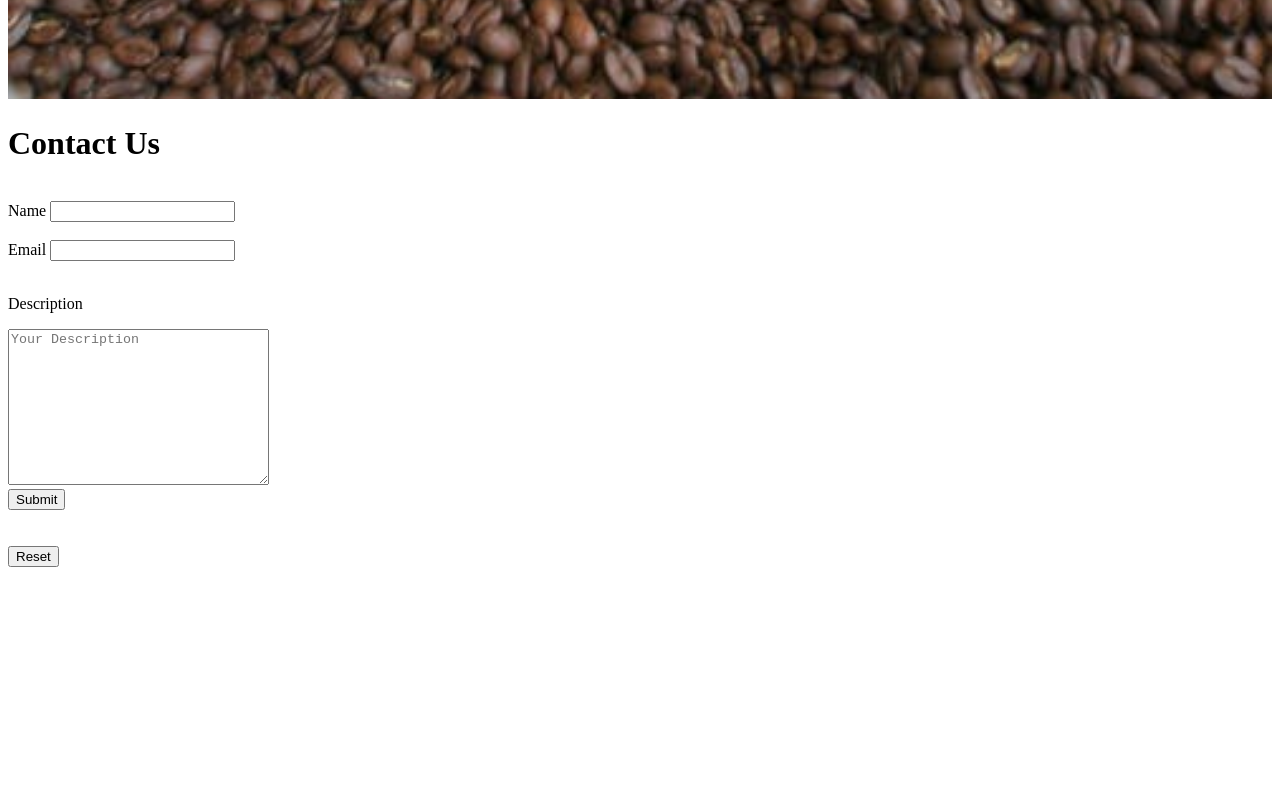
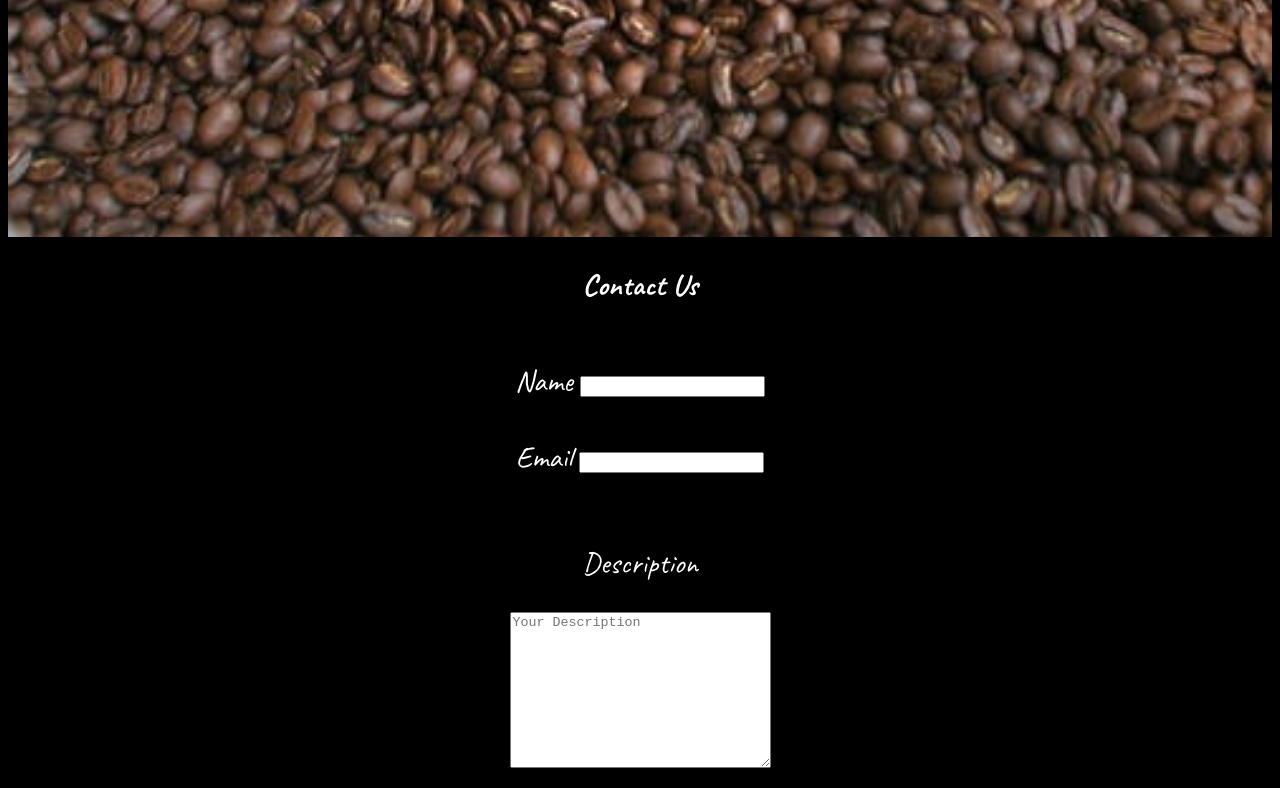
Before and after one commit to MarcelloEdocia/Coffee, a plain HTML site: page contacts.html in a window 1280 px wide. Shown: the part 1840-2628 px from the top of the page. Before the commit the page ends 2505 px from the top, so only its background shows below. Drawn offline with Linux system fonts and the light colour scheme.

Commit message:
Update contacts.html

```diff
--- a/contacts.html
+++ b/contacts.html
@@ -4,6 +4,8 @@
 	<meta charset="UTF-8">
 	<meta name="viewport" content="width=device-width, initial-scale=1.0">
 	<title>Contact</title>
+	<link rel="stylesheet" href="./styles.css">
+	<link href="https://fonts.googleapis.com/css2?family=Caveat:wght@400;500;600;700&family=Nerko+One&display=swap" rel="stylesheet">
 </head>
 <body>
 	<img src="./topcoffee.png" id="logo" height="200" alt="Coffee logo">
@@ -16,7 +18,7 @@
 	</ul>
 	<img src="./background1.jpeg" width="100%"alt="coffee beans">
 	<br>
-	<h1>Contact Us</h1>
+	<h1 style="text-align:center;">Contact Us</h1>
 	<br>
 	<form action="">
 		<!-- name -->
```
